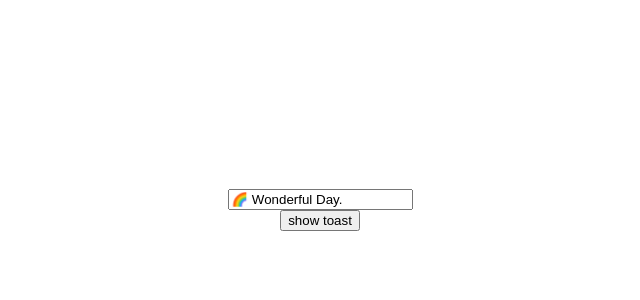
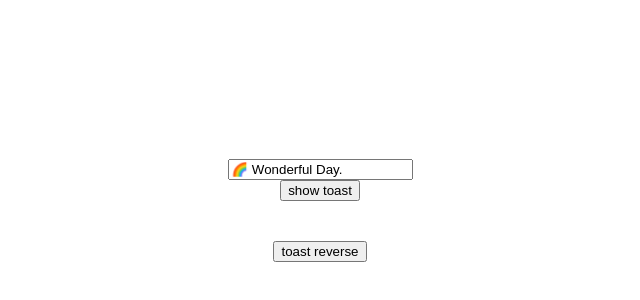
Before and after one commit to iamyoki/practical-components, a React (Create React App) app: page /toast in a window 1280 px wide. Shown: the part 190-490 px from the top of the page, without its empty margins (320-960 px from the left). Built offline with nearby package versions, Linux system fonts and the light colour scheme; what use-query-params would draw is missing.

Commit message:
feat: add another toast button

```diff
--- a/src/pages/ToastPage.tsx
+++ b/src/pages/ToastPage.tsx
@@ -22,6 +22,14 @@ const ToastPage = (props: RouteComponentProps) => {
       <button type='button' onClick={handleClick}>
         show toast
       </button>
+      <br />
+      <br />
+      <button
+        onClick={() => show(input.split('').reverse().join(''))}
+        type='button'
+      >
+        toast reverse
+      </button>
 
       <Toast />
     </Layout>
```
